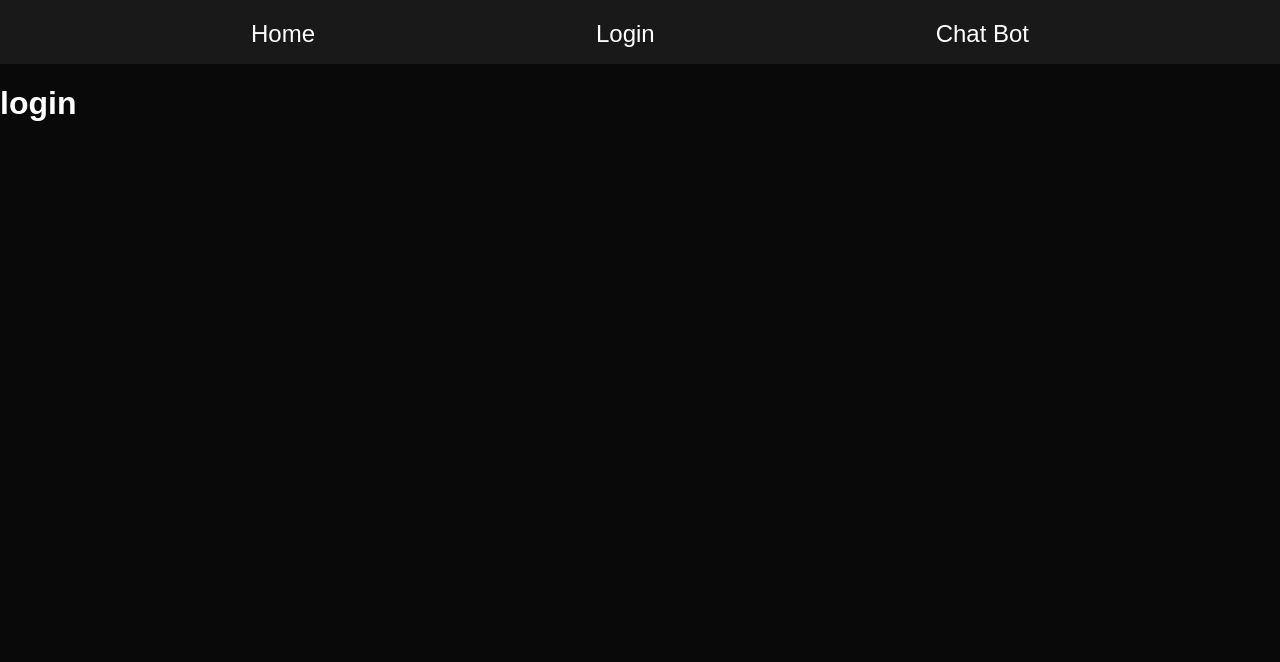
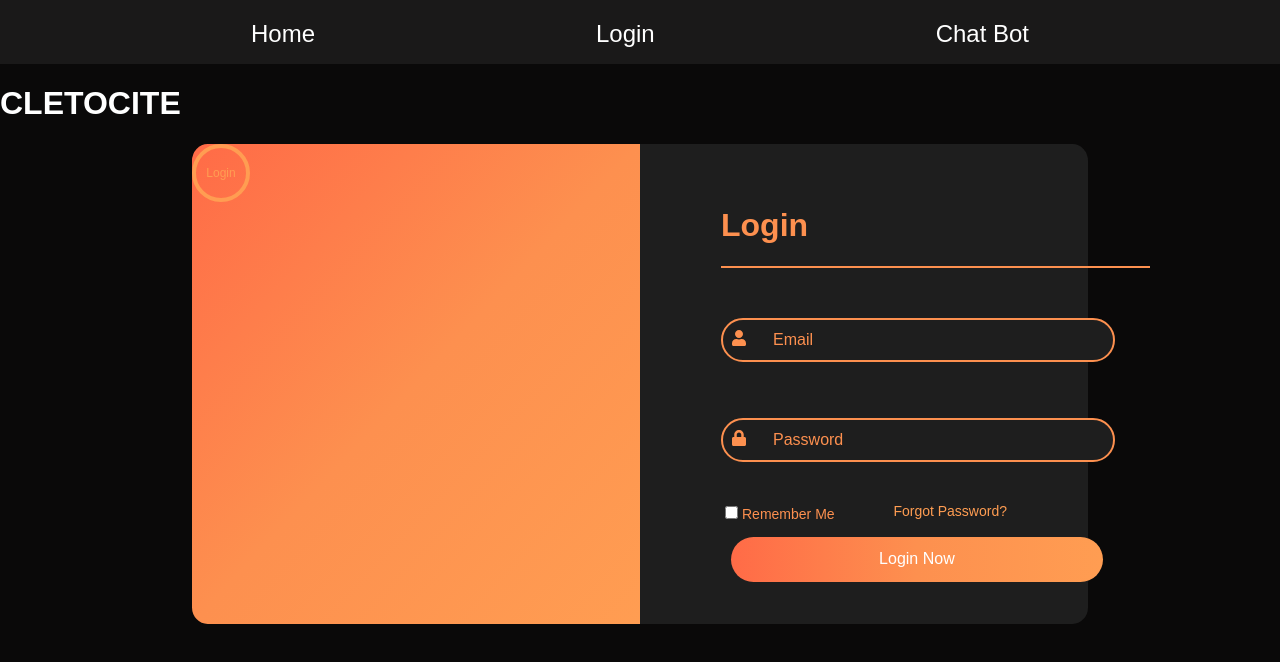
Before and after one commit to CowTheGreat/SIH24_Frontend, a React (Vite) app: page /login in a window 1280 px wide. Shown: the top 662 px of the page. Built offline with nearby package versions, Linux system fonts and the light colour scheme.

Commit message:
login page prototype

```diff
--- a/package.json
+++ b/package.json
@@ -12,6 +12,7 @@
   "dependencies": {
     "react": "^18.2.0",
     "react-dom": "^18.2.0",
+    "react-icons": "^5.3.0",
     "react-router-dom": "^6.26.1"
   },
   "devDependencies": {
--- /dev/null
+++ b/src/components/loginComponents/LoginPage.jsx
@@ -0,0 +1,47 @@
+import Classes from "../loginComponents/LoginPage.module.css"
+import { FaUser } from "react-icons/fa";
+import { FaLock } from "react-icons/fa";
+
+
+function LoginPage(){
+    return (
+        <>
+  <div className={Classes.pageContainer}>
+   <h1>CLETOCITE</h1>
+   <div className={Classes.mainContainer}>
+
+     <div className={Classes.leftContainer}>
+        <div className={Classes.loginCircle}>
+          Login
+
+        </div>
+     </div>
+     <div className={Classes.rightContainer}>
+
+        <div className={Classes.loginContainer}>
+            <form action="">
+            <h1>Login</h1>
+
+                <div className={Classes.line}></div>
+                <div className={Classes.inputbox}>
+                <FaUser className={Classes.icon}/><input type="text" placeholder='Email' required></input>
+                </div>
+                <div className={Classes.inputbox}>
+                <FaLock className={Classes.icon}/><input type="password" placeholder='Password' required></input>
+                </div>
+                <div className={Classes.rememberforgot}>
+                   <label><input type="checkbox"></input>Remember Me</label>
+                   <a href="#">Forgot Password?</a>
+                </div>
+                <button type="submit">Login Now</button>
+            </form>
+        </div>
+     </div>
+    </div>
+ </div>
+ </>
+);
+
+
+}
+export default LoginPage;
--- /dev/null
+++ b/src/components/loginComponents/LoginPage.module.css
@@ -0,0 +1,142 @@
+
+@import url('https://fonts.googleapis.com/css2?family=Poppins:ital,wght@0,100;0,200;0,300;0,400;0,500;0,600;0,700;0,800;0,900;1,100;1,200;1,300;1,400;1,500;1,600;1,700;1,800;1,900&display=swap');
+.body{
+    font-size: 'Poppins',sans-serif;
+}
+.pageContainer{
+   color:white;
+
+
+}
+
+
+.mainContainer{
+   display:flex;
+   align-items: center;
+   justify-content: center;
+}
+
+.loginCircle{
+    display:flex;
+    justify-content: center;
+    align-items: center;
+    width:50px;
+    height:50px;
+    border:4px solid rgb(255,157,82);
+    border-radius: 50%;
+    color:rgb(255,157,82);
+    font-size:12px;
+
+}
+
+
+.leftContainer{
+ width:35vw;
+ height:37.5vw;
+ background:linear-gradient(to bottom right,rgb(255,107,71),rgb(253,144,79),rgb(255,157,82));
+ border-top-left-radius: 3.5%;
+ border-bottom-left-radius: 3.5%;
+ font-family: 'Poppins',;
+
+
+}
+.rightContainer{
+  width: 35vw;
+  height:37.5vw;
+  background-color: rgb(30,30,30);
+  border-top-right-radius:3.5%;
+  border-bottom-right-radius :3.5%;
+
+  display:flex;
+  justify-content: center;
+  align-items:center;
+  color:rgb(253,144,79);
+
+
+}
+
+.line {
+  width: 150%;
+  height:2px;
+  background-color:rgb(253,144,79);
+  margin: 20px 0;
+}
+.loginContainer{
+  display:flex;
+  justify-content: center;
+
+}
+
+ form .inputbox{
+  position:relative;
+  width:110%;
+  height:50px;
+  margin:50px 0;
+
+
+}
+
+.inputbox input{
+  width:100%;
+  height:40%;
+  background-color: rgb(30,30,30);
+
+  border:none;
+  outline:none;
+  border:2px solid rgb(253,144,79);
+  border-radius:40px;
+  font-size: 16px;
+  color:rgb(253,144,79) ;
+  padding:10px 35px 10px 10px;
+
+
+}
+.inputbox input::placeholder{
+  color:rgb(253,144,79);
+  padding-left:10px;
+}
+.inputbox input{
+  padding-left:40px;
+}
+
+
+.inputbox .icon{
+  position:absolute;
+  left:10px;
+  top:40%;
+  translate:0 -50%;
+  font-size: 16px;
+
+}
+
+form .rememberforgot{
+ display:flex;
+ justify-content:space-between;
+  font-size: 14px;
+  margin:-15px 0 15px;
+
+}
+
+.rememberforgot label input{
+  accent-color:rgb(253,144,79);
+  margin-right:4px;
+}
+
+.rememberforgot a{
+  color:rgb(255,157,82);
+  text-decoration: none;
+}
+.rememberforgot a:hover{
+  text-decoration: underline;
+}
+
+form button{
+  width:130%;
+  height:45px;
+  background:linear-gradient(to  right,rgb(255,107,71),rgb(253,144,79),rgb(255,157,82));
+  border:none;
+  outline:none;
+  border-radius:40px;
+  color:white;
+  font-size:16px;
+}
--- a/src/routes/login.jsx
+++ b/src/routes/login.jsx
@@ -1,8 +1,7 @@
+import LoginPage from '../components/loginComponents/LoginPage'
 function login() {
   return (
-    <>
-      <h1>login</h1>
-    </>
+    <LoginPage />
   );
 }
 
```
Also changed, not shown: src/components/loginComponents/MainContainer.jsx (deleted), 1 other file (tests, documents, lock files or other folders).
